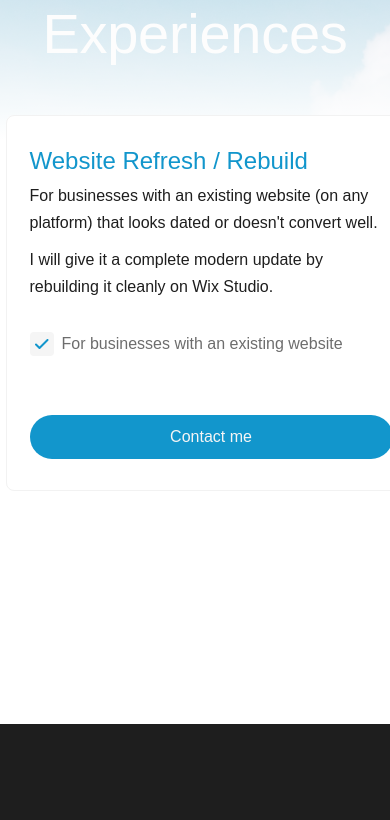
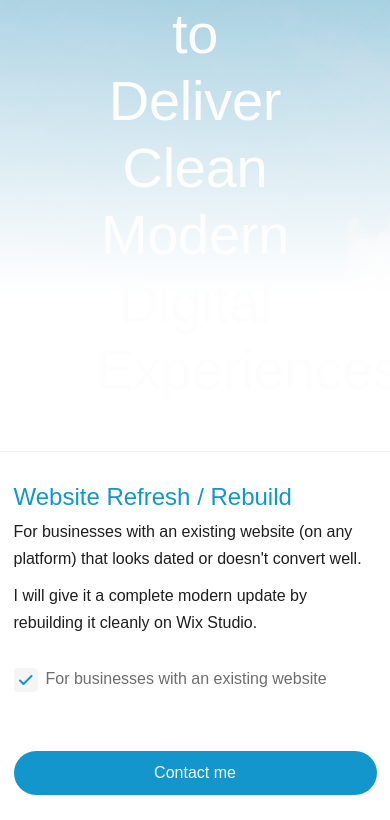
Before and after one commit to maheshikabandara/MaheshikaBandaraPortfolio, a React (Vite) app: page / in a window 390 px wide. Shown: the part 7484-8304 px from the top of the page. Built offline with nearby package versions, Linux system fonts and the light colour scheme.

Commit message:
Fix layout issues in AnimatedPortfolio component
Updated layout for services section to improve responsiveness and alignment.

```diff
--- a/src/app/components/AnimatedPortfolio.tsx
+++ b/src/app/components/AnimatedPortfolio.tsx
@@ -614,9 +614,11 @@ function Frame13() {
   );
 }
 
+// Services Section Layout Fix
 function Frame29() {
   return (
-    <div className="content-stretch flex gap-[24px] h-[376px] items-center relative shrink-0 w-full lg:flex-col lg:h-auto lg:items-stretch">
+    /* flex-row eka dammama cards tika harahata (horizontally) yanawa */
+    <div className="content-stretch flex flex-row gap-[24px] h-[376px] items-stretch justify-center relative shrink-0 w-full lg:flex-col lg:h-auto">
       <Frame7 />
       <Frame10 />
       <Frame13 />
@@ -624,10 +626,11 @@ function Frame29() {
   );
 }
 
+// Frame33 eka center wenna mehema thiyenna oni
 function Frame33() {
   return (
-    <div className="content-stretch flex flex-col gap-[48px] items-center relative shrink-0 w-[1281px] lg:w-full md:gap-[32px] px-4 lg:px-0">
-      <p className="font-['Instrument_Serif:Regular',sans-serif] leading-[1.2] not-italic relative shrink-0 text-[#fdfdfd] text-[56px] text-center tracking-[-0.28px] w-[792px] lg:w-full md:text-[40px] sm:text-[32px]">
+    <div className="content-stretch flex flex-col gap-[48px] items-center relative shrink-0 w-full max-w-[1281px] lg:w-full md:gap-[32px] px-4 lg:px-0 mx-auto">
+      <p className="font-['Instrument_Serif:Regular',sans-serif] leading-[1.2] not-italic relative shrink-0 text-[#fdfdfd] text-[56px] text-center tracking-[-0.28px] w-full max-w-[792px] md:text-[40px] sm:text-[32px]">
         Services Designed to Deliver Clean Modern Digital Experiences
       </p>
       <Frame29 />
```
